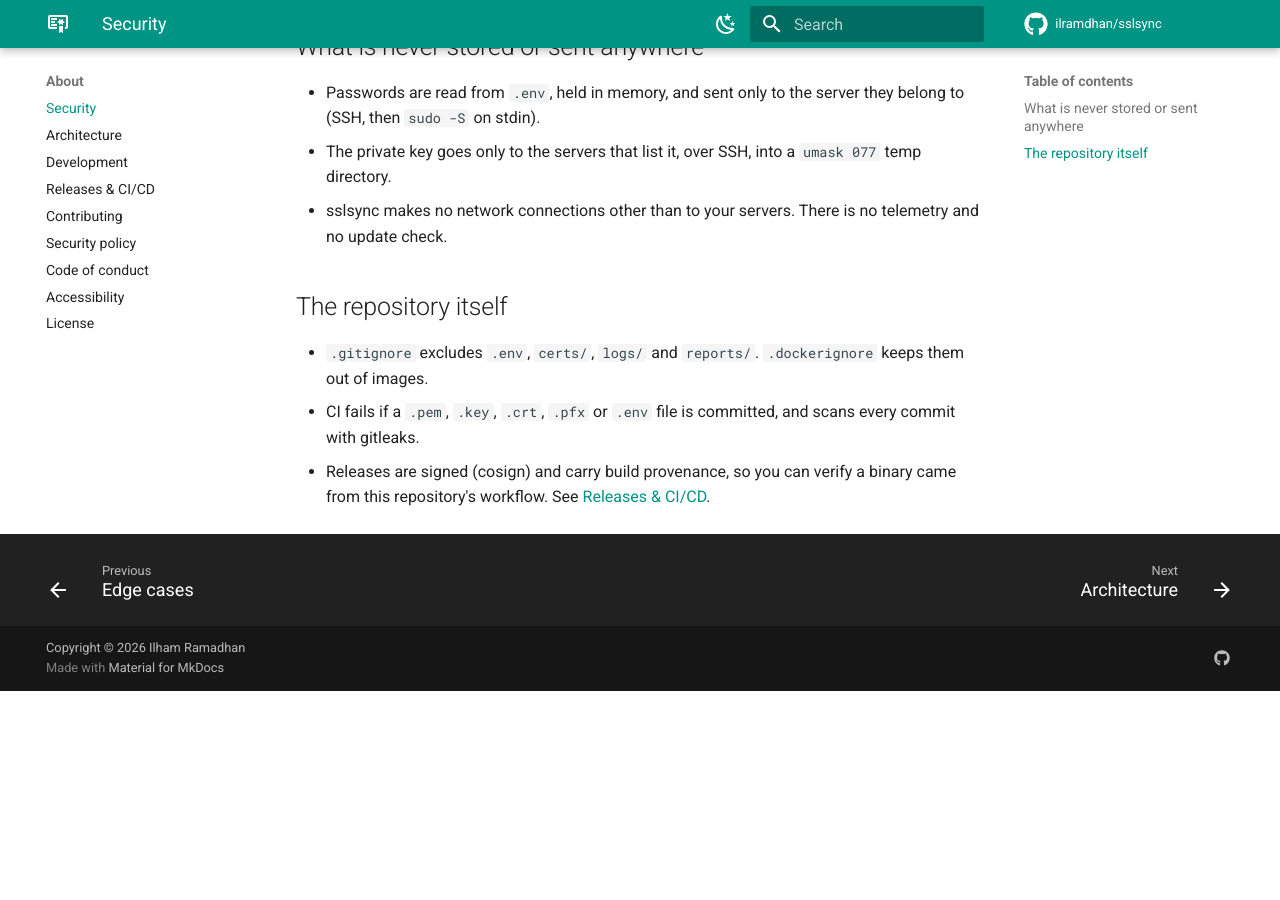
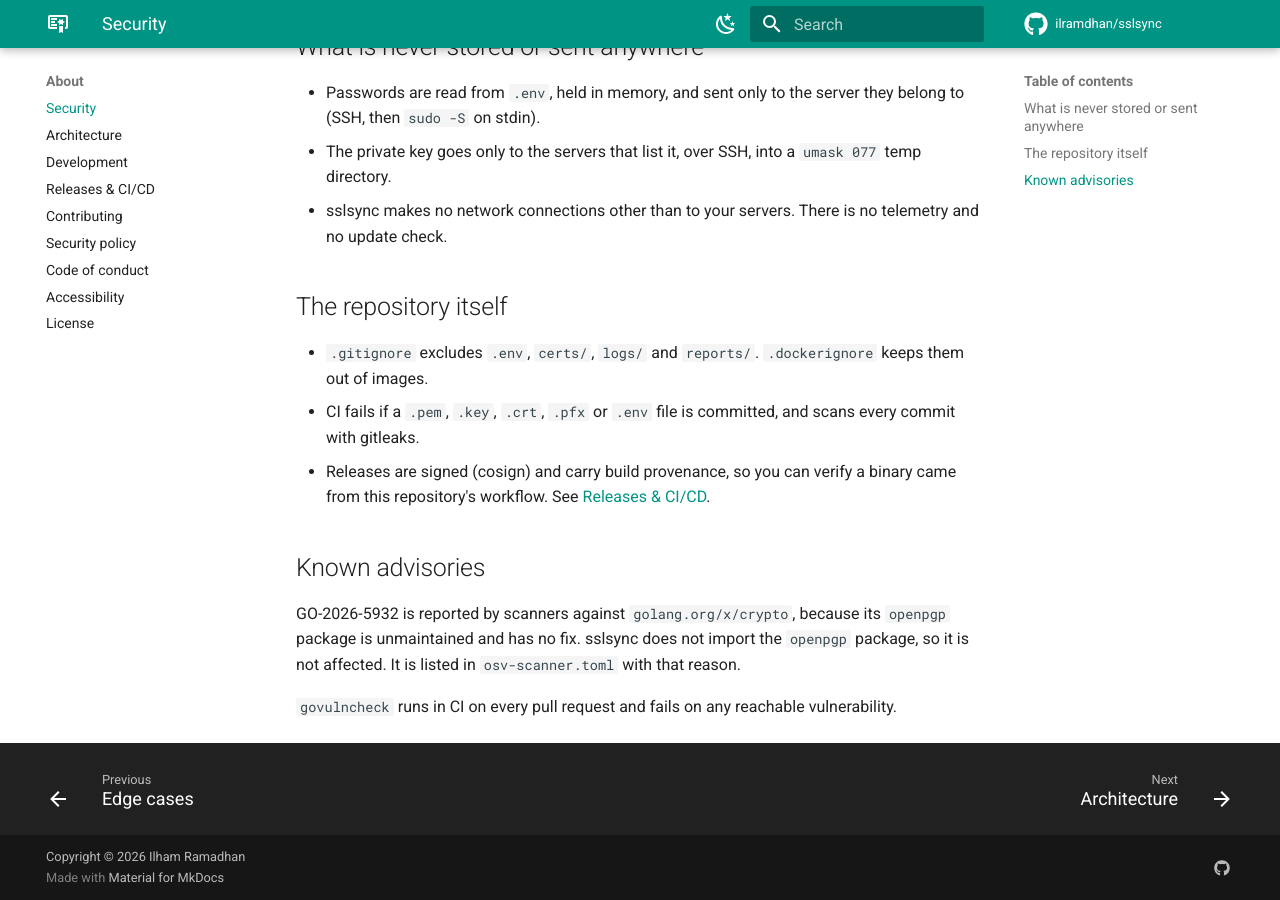
Before and after one commit to ilramdhan/sslsync, an MkDocs documentation site: the page built from docs/about/security.md, in a window 1280 px wide and 900 px high, scrolled down 754 px. Built offline with MkDocs 1.6.1 and Material for MkDocs 9.7.7, drawn with Linux system fonts in a browser that asks for light colours; comment, search, counter and statistics services are not loaded; before the commit the page ends 1445 px from its top, so only the background shows below that.

Commit message:
docs: replace retired Go Report Card badge and document known advisories (#6)
## What and why

The Go Report Card badge shows "retired" (service sunset). Replace it
with Go Reference and CodeQL badges. Also ignore GO-2026-5932
(golang.org/x/crypto/openpgp, no fix) in osv-scanner.toml and document
it; govulncheck confirms it is not reachable.

## Type

- [ ] Bug fix
- [ ] New feature / target type
- [ ] Refactor (no behavior change)
- [x] Documentation
- [ ] Chore (dependencies, CI, tooling)

## Changes

| File | Change |
|---|---|
| README.md | Remove Go Report Card badge; add Go Reference and CodeQL
badges |
| osv-scanner.toml | Ignore GO-2026-5932 with reason |
| docs/about/security.md | New "Known advisories" section |

## Impact on operators

- [x] No change to `.env` settings or commands
- [ ] New or changed settings: documented in **README.md** and
**.env.example**
- [ ] Breaking: existing `.env` files must change (describe the
migration below)

## How was this tested?

`go build ./...`; govulncheck v1.9.0 reports 0 affected (GO-2026-5932
not reachable); `mkdocs build --strict` clean. No Go code changed, so
make test/lint were not run locally.

## Checklist

- [ ] `make test` passes
- [ ] `make lint` reports 0 issues
- [x] Errors tell the operator which variable or command fixes them
- [x] No secrets, certificates, real host names or `.env` contents in
the diff, tests or this description
- [x] Shell sent to servers is POSIX `sh` and quotes values with
`remote.Shq`
- [x] Anything that changes a server goes through runner phases
(checked, verified, rolled back)

🤖 Generated with [Claude Code](https://claude.com/claude-code)

Co-authored-by: Claude Opus 5.5 <noreply@anthropic.com>

```diff
--- a/docs/about/security.md
+++ b/docs/about/security.md
@@ -24,3 +24,9 @@ Found a problem? Report it privately: see the [security policy](security-policy.
 - `.gitignore` excludes `.env`, `certs/`, `logs/` and `reports/`. `.dockerignore` keeps them out of images.
 - CI fails if a `.pem`, `.key`, `.crt`, `.pfx` or `.env` file is committed, and scans every commit with gitleaks.
 - Releases are signed (cosign) and carry build provenance, so you can verify a binary came from this repository's workflow. See [Releases & CI/CD](releases.md#verifying-a-release).
+
+## Known advisories
+
+GO-2026-5932 is reported by scanners against `golang.org/x/crypto`, because its `openpgp` package is unmaintained and has no fix. sslsync does not import the `openpgp` package, so it is not affected. It is listed in `osv-scanner.toml` with that reason.
+
+`govulncheck` runs in CI on every pull request and fails on any reachable vulnerability.
--- /dev/null
+++ b/osv-scanner.toml
@@ -0,0 +1,4 @@
+# Known advisories that do not affect sslsync. Reviewed 2026-10-11.
+[[IgnoredVulns]]
+id = "GO-2026-5932"
+reason = "golang.org/x/crypto/openpgp is unmaintained and has no fix; sslsync never imports it (govulncheck: not reachable)"
```
Also changed, not shown: README.md (+2 -1 lines).
